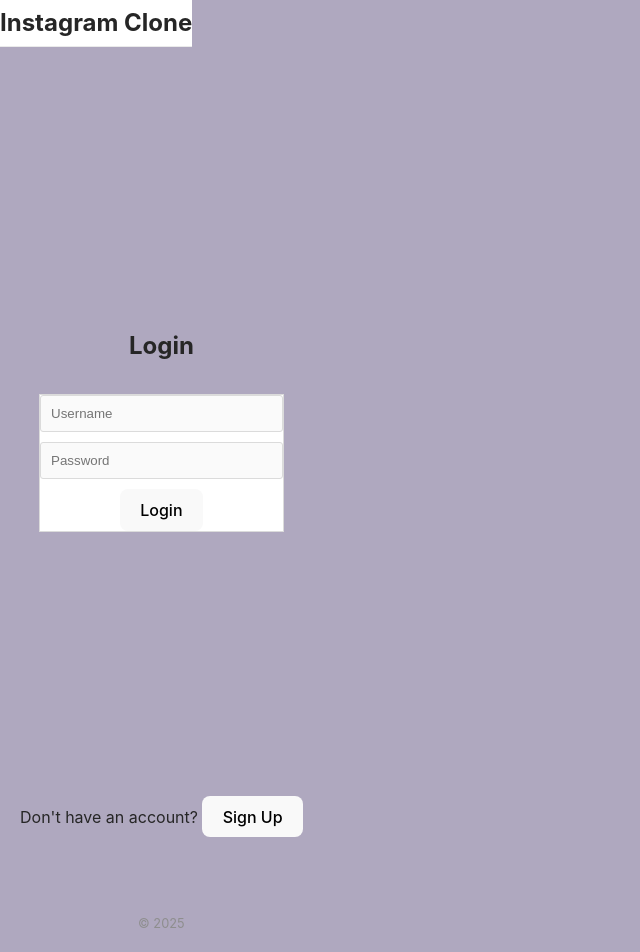
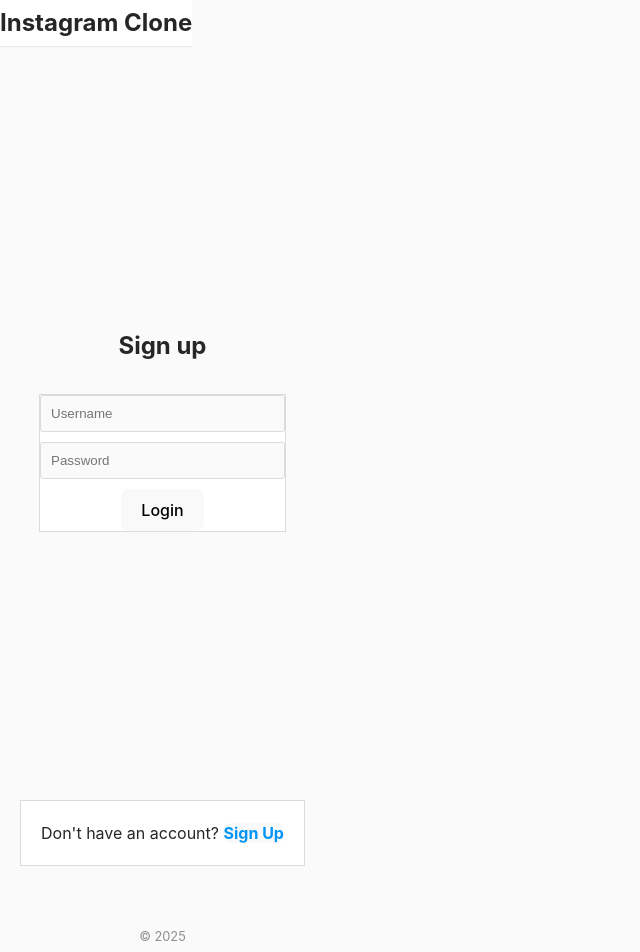
Before and after one commit to Cumutoni12/InstagramClone, a React app in the folder frontend/: page / in a window 1280 px wide. Shown: the top 952 px of the page, without its empty margins (0-640 px from the left). Built offline with nearby package versions, Linux system fonts and the light colour scheme; the HTML template or start-up script is replaced by a standard one.

Commit message:
built components for user signup and log in forms,implemented bacic form state management using usestate and added specific stylying for authentication pages

```diff
--- a/frontend/src/App.css
+++ b/frontend/src/App.css
@@ -2,7 +2,7 @@
   margin: 0;
   font-family: -apple-system, BlinkMacSystemFont, "Segoe UI", Roboto, Oxygen,
     Ubuntu, Cantarell, "Open Sans", "Helvetica Neue", sans-serif;
-  background-color: #afa8bf;
+  background-color: #fafafa;
   color: #262626;
 }
 
--- a/frontend/src/components/AuthForm.css
+++ b/frontend/src/components/AuthForm.css
@@ -62,3 +62,32 @@
   font-size: 0.9rem;
   margin-top: 10px;
 }
+
+.auth-switch {
+  text-align: center;
+  margin-top: 20px;
+  background-color: #ffffff;
+  border: 1px solid #dbdbdb;
+  padding: 20px;
+  max-width: 350px;
+  width: 100%;
+  box-sizing: border-box;
+}
+.auth-switch p {
+  margin: 0;
+  color: #262626;
+}
+
+.auth-switch .switch-button {
+  background-color: none;
+  color: #0095f6;
+  border: none;
+  padding: 0; /*removes default padding*/
+  font-weight: bold;
+  cursor: pointer;
+  margin: 0; /* removes default button margin*/
+}
+
+.auth-switch .switch-button:hover {
+  text-decoration: underline;
+}
--- a/frontend/src/components/AuthForm.jsx
+++ b/frontend/src/components/AuthForm.jsx
@@ -16,7 +16,7 @@
 
   return (
     <div className="auth-form-container">
-      <h2>{type === "signup" ? "Sign Up" : "Login"}</h2>
+      <h2>{type === "Log" ? "Sign Up" : "Sign up "}</h2>
       {error && <div className="error-message">{error}</div>}
 
       <form onSubmit={handleSubmit} className="auth-form">
@@ -39,7 +39,7 @@
             onChange={(e) => setPassword(e.target.value)}
             disabled={loading}
             autoComplete={
-              type === "signup" ? "new-password" : "current-password"
+              type === "Log in " ? "new-password" : "current-password"
             }
           />
         </div>
```
